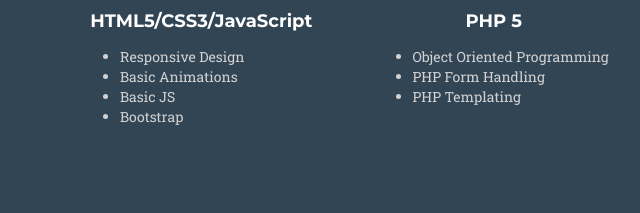
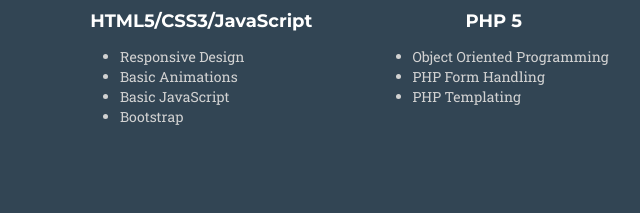
Before and after one commit to devr52/devr52.github.io, a website: page index.html in a window 1280 px wide. Shown: the part 2061-2274 px from the top of the page, 0-640 px from the left. Drawn offline with nearby package versions, Linux system fonts and the light colour scheme; a web font is replaced by a local one.

Commit message:
change description

```diff
--- a/index.html
+++ b/index.html
@@ -172,7 +172,7 @@
                     <ul class="knowledge">
                         <li class="text-muted skills">Responsive Design</li>
                         <li class="text-muted skills">Basic Animations</li>
-                        <li class="text-muted skills">Basic JS</li>
+                        <li class="text-muted skills">Basic JavaScript</li>
                         <li class="text-muted skills">Bootstrap</li>
                     </ul>
                 </div>
```
